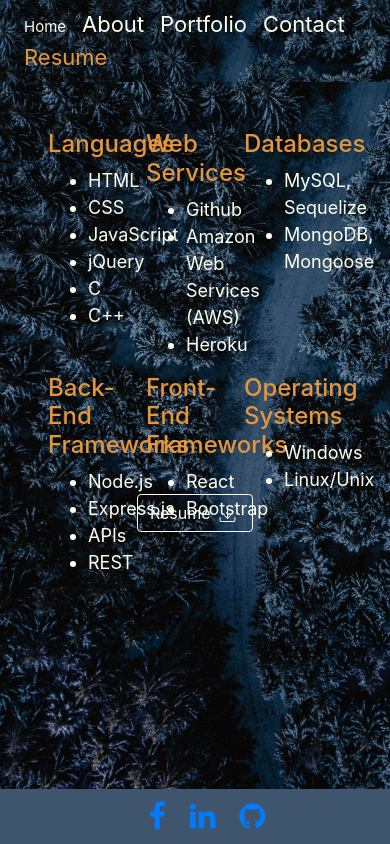
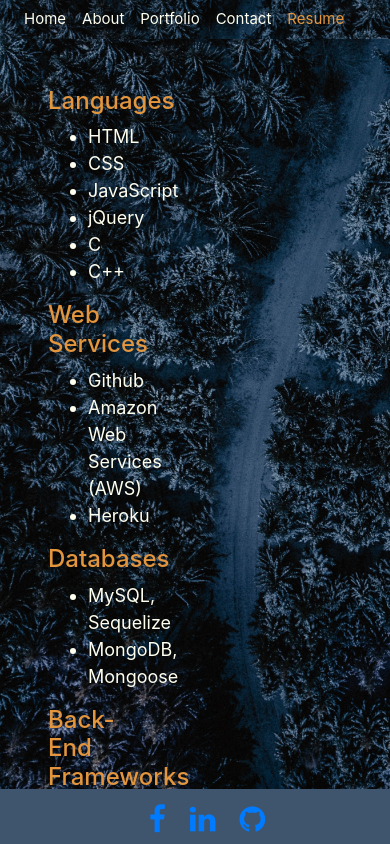
Before and after one commit to jlusa101/web-folio, a React (Create React App) app: page / in a window 390 px wide. Both pictures are taken after a click on the element "Resume". Shown: the top 844 px of the page. Built offline with nearby package versions, Linux system fonts and the light colour scheme.

Commit message:
bug fixes

```diff
--- a/src/App.css
+++ b/src/App.css
@@ -137,7 +137,8 @@
 }
 
 @media screen and (max-width: 575px) {
-  .menu a {
+  .menu a,
+  li {
     font-size: 15px;
   }
   .intro {
@@ -153,12 +154,8 @@
     flex-direction: column;
   }
 
-  #resume {
+  #skills {
     flex-direction: column;
     align-items: start;
   }
-
-  #dl-btn {
-    margin-top: -185px;
-  }
 }
--- a/src/components/Resume/index.js
+++ b/src/components/Resume/index.js
@@ -4,7 +4,7 @@
 function Resume() {
     return (
         <section className="title about mx-5 mt-5" id="resume">
-            <div className='d-flex'>
+            <div className='d-flex' id='skills'>
                 <div className='flex-fill w-25'>
                     <h4>Languages</h4>
                     <ul>
@@ -32,7 +32,7 @@
                     </ul>
                 </div>
             </div>
-            <div className='d-flex'>
+            <div className='d-flex' id='skills'>
                 <div className='flex-fill w-25'>
                     <h4>Back-End Frameworks</h4>
                     <ul>
```
